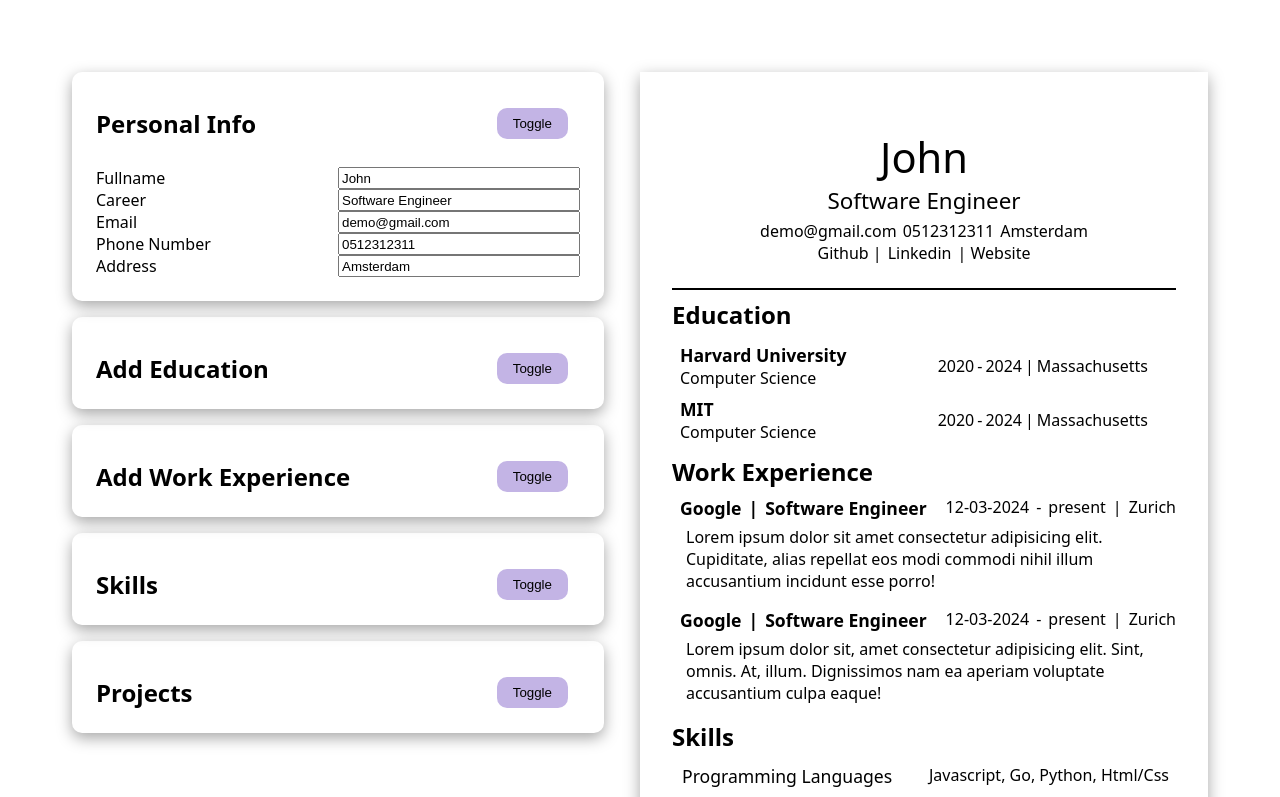
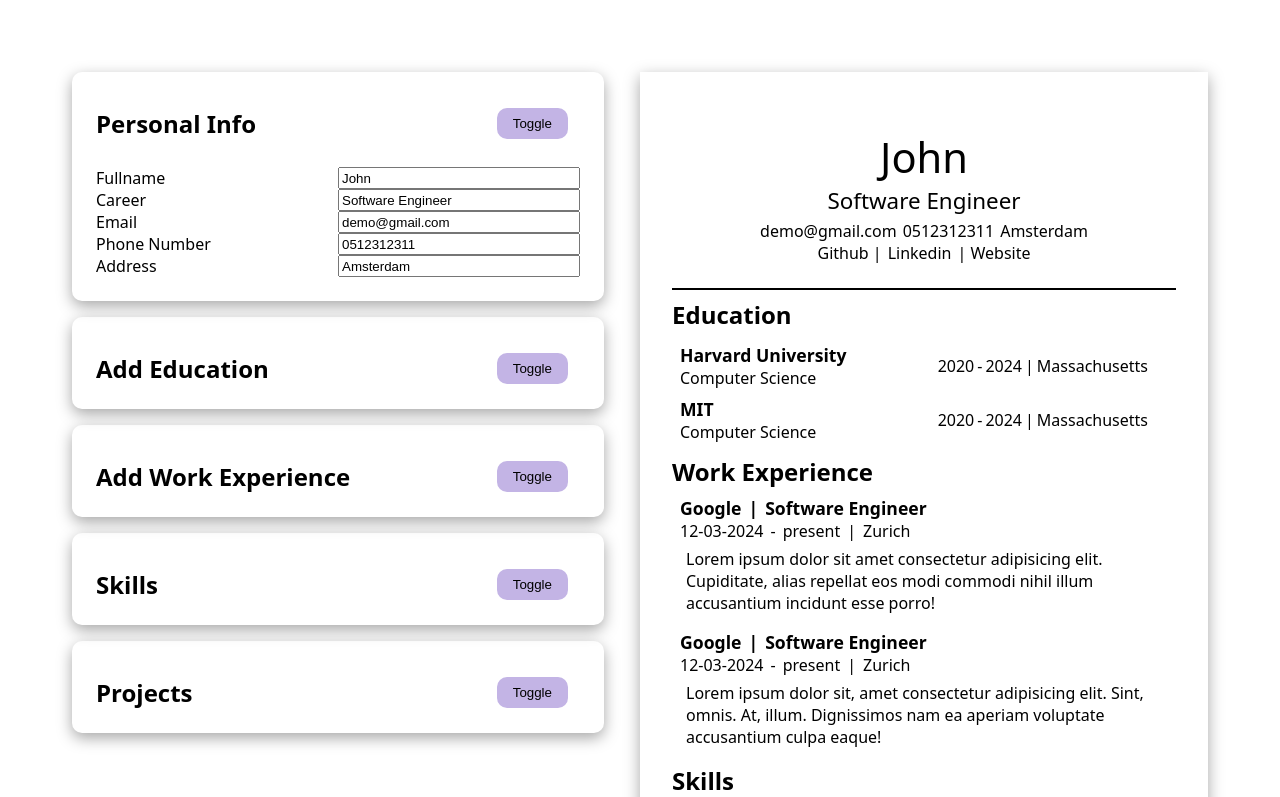
Before and after one commit to Ay-can/cv-maker, a React (Vite) app: page / in a window 1280 px wide. Shown: the top 797 px of the page. Built offline with nearby package versions, Linux system fonts and the light colour scheme.

Commit message:
add delete functionality to workexperience section

```diff
--- a/src/App.jsx
+++ b/src/App.jsx
@@ -76,6 +76,14 @@ function App() {
         experience.id === workId
           ? { ...experience, [field]: value }
           : experience
+      )
+    );
+  };
+
+  const deleteWorkExperience = (workId) => {
+    setWorkExperiences((prevWorkExperiences) =>
+      prevWorkExperiences.filter(
+        (workExperience) => workExperience.id !== workId
       )
     );
   };
@@ -256,6 +264,7 @@ function App() {
           <WorkSection
             workExperiences={workExperiences}
             updateWorkExperiences={updateWorkExperiences}
+            deleteWorkExperience={deleteWorkExperience}
           />
           <SkillsSection skills={skillsForm} updateSkills={updateSkills} />
           <ProjectSection
--- a/src/components/WorkSection.jsx
+++ b/src/components/WorkSection.jsx
@@ -1,14 +1,25 @@
+import { useState } from "react";
 import "../styles/work.css";
 
-function WorkSection({ workExperiences, updateWorkExperiences }) {
+function WorkSection({
+  workExperiences,
+  updateWorkExperiences,
+  deleteWorkExperience,
+}) {
   const handleInput = (e, workId, field) => {
     const updatedValue = e.target.textContent;
     updateWorkExperiences(workId, field, updatedValue);
   };
 
+  const [hiddenBtn, setHiddenBtn] = useState(false);
+
   return (
     <>
-      <div className="work-experience-section">
+      <div
+        className="work-experience-section"
+        onMouseEnter={() => setHiddenBtn(true)}
+        onMouseLeave={() => setHiddenBtn(false)}
+      >
         <h2 className="section-header">Work Experience</h2>
         {workExperiences.map((experience) => {
           return (
@@ -31,6 +42,7 @@ function WorkSection({ workExperiences, updateWorkExperiences }) {
                     {experience.position}
                   </p>
                 </div>
+                <div className="date-delete-btn-container">
                   <div className="date-container">
                     <p
                       contentEditable
@@ -56,6 +68,17 @@ function WorkSection({ workExperiences, updateWorkExperiences }) {
                       {experience.location}
                     </p>
                   </div>
+                  <div className="delete-container">
+                    {hiddenBtn && (
+                      <button
+                        className="delete-btn"
+                        onClick={() => deleteWorkExperience(experience.id)}
+                      >
+                        Delete
+                      </button>
+                    )}
+                  </div>
+                </div>
               </div>
               <div className="work-description-container">
                 <p
--- a/src/styles/resume.css
+++ b/src/styles/resume.css
@@ -136,3 +136,9 @@ button:active {
   justify-content: flex-end;
   margin-left: 20px;
 }
+
+.date-delete-btn-container {
+  display: flex;
+  align-items: center;
+  flex-wrap: wrap;
+}
```
Lines whose indentation alone changed are shown as unchanged.
